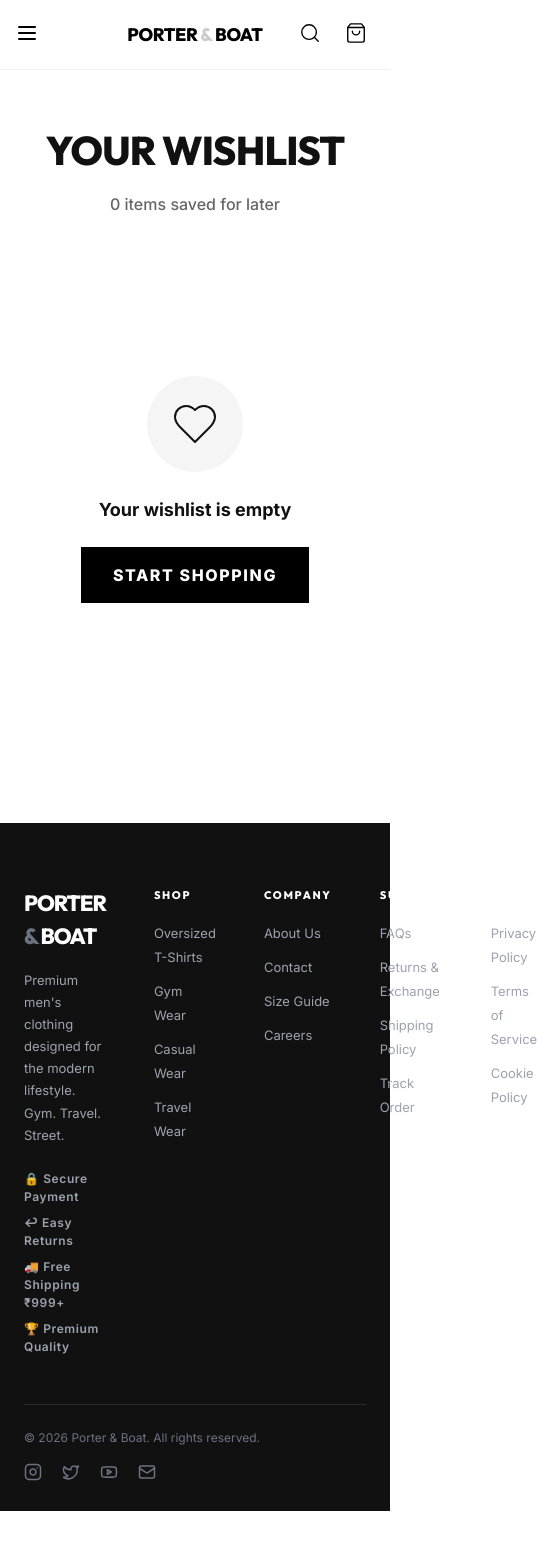
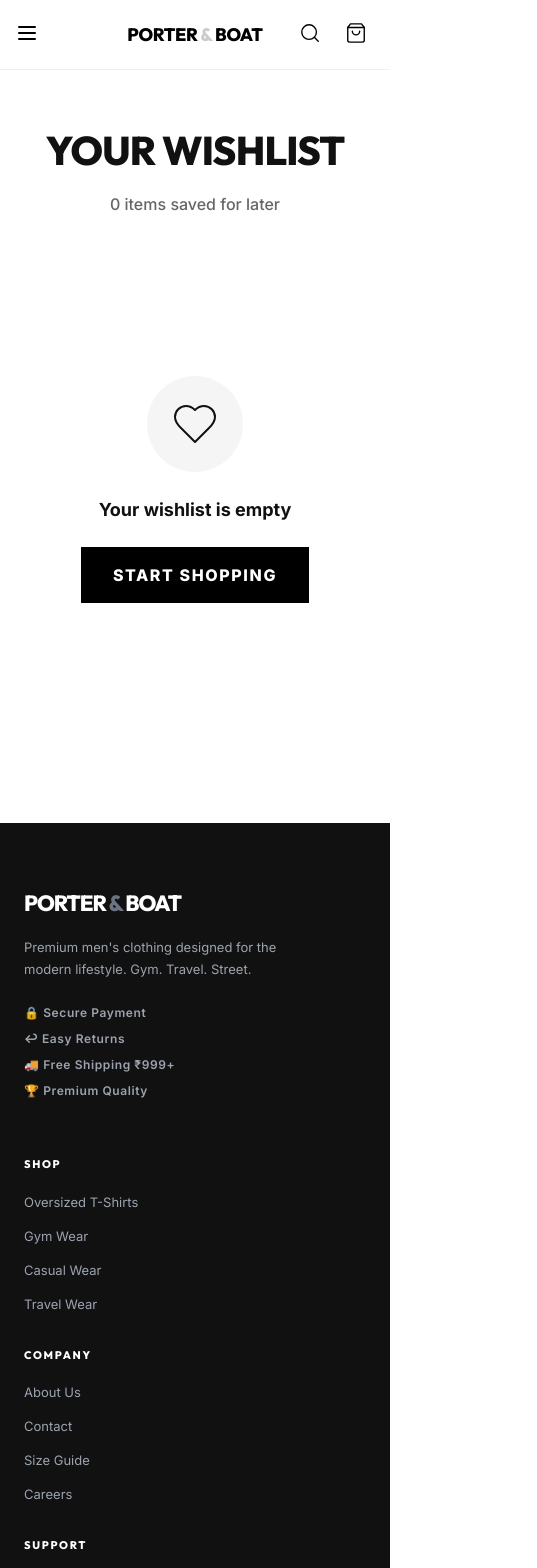
Before and after one commit to 003Ajay/Clothing_website, a React (Vite) app: page /wishlist in a window 390 px wide. Shown: the top 1568 px of the page, 537 px wide, since content can reach past the window. Before the commit the page ends 1511 px from the top, so only its background shows below. Built offline with nearby package versions, Linux system fonts and the light colour scheme.

Commit message:
Fix mobile alignment and responsive footer across the site

```diff
--- a/src/components/Footer.jsx
+++ b/src/components/Footer.jsx
@@ -32,12 +32,31 @@ const Footer = () => {
   };
 
   return (
-    <footer style={{ background: '#111', color: '#fff', padding: '64px 0 0' }}>
+    <footer style={{ background: '#111', color: '#fff', padding: '64px 0 0', width: '100%', overflow: 'hidden' }}>
+      <style>{`
+        @media (max-width: 1024px) {
+          .footer-grid {
+            grid-template-columns: 1fr 1fr !important;
+            gap: 40px !important;
+          }
+        }
+        @media (max-width: 600px) {
+          .footer-grid {
+            grid-template-columns: 1fr !important;
+            gap: 32px !important;
+          }
+          .footer-bottom {
+            flex-direction: column !important;
+            align-items: flex-start !important;
+            text-align: left !important;
+          }
+        }
+      `}</style>
       <div style={{ maxWidth: 1440, margin: '0 auto', padding: '0 24px' }}>
         {/* Top: Brand + Links */}
-        <div style={{ display: 'grid', gridTemplateColumns: '1fr repeat(4, auto)', gap: 48, paddingBottom: 48, borderBottom: '1px solid rgba(255,255,255,0.1)' }}>
+        <div className="footer-grid" style={{ display: 'grid', gridTemplateColumns: '1.5fr repeat(4, 1fr)', gap: 48, paddingBottom: 48, borderBottom: '1px solid rgba(255,255,255,0.1)' }}>
           {/* Brand */}
-          <div>
+          <div style={{ paddingBottom: 24 }}>
             <Link to="/" style={{ fontFamily: 'Outfit,sans-serif', fontWeight: 900, fontSize: 22, letterSpacing: '-0.05em', display: 'block', marginBottom: 16 }}>
               PORTER <span style={{ color: '#6b7280' }}>&</span> BOAT
             </Link>
@@ -75,7 +94,7 @@ const Footer = () => {
         </div>
 
         {/* Bottom */}
-        <div style={{ display: 'flex', justifyContent: 'space-between', alignItems: 'center', padding: '24px 0', flexWrap: 'wrap', gap: 16 }}>
+        <div className="footer-bottom" style={{ display: 'flex', justifyContent: 'space-between', alignItems: 'center', padding: '24px 0', flexWrap: 'wrap', gap: 16 }}>
           <p style={{ fontSize: 12, color: '#6b7280' }}>
             © {year} Porter & Boat. All rights reserved.
           </p>
--- a/src/index.css
+++ b/src/index.css
@@ -26,6 +26,13 @@
 }
 
 * { margin: 0; padding: 0; box-sizing: border-box; }
+
+html, body, #root {
+  width: 100%;
+  overflow-x: hidden;
+  margin: 0;
+  padding: 0;
+}
 
 body {
   font-family: var(--font-main);
--- a/src/pages/ProductDetailPage.jsx
+++ b/src/pages/ProductDetailPage.jsx
@@ -80,19 +80,19 @@ const ProductDetailPage = () => {
       <nav
         aria-label="breadcrumb"
         className="breadcrumb-nav"
-        style={{ maxWidth: 1440, margin: '0 auto', padding: '20px 24px', display: 'flex', gap: 8, fontSize: 11, fontWeight: 600, textTransform: 'uppercase', letterSpacing: '0.08em', color: '#9ca3af' }}
+        style={{ maxWidth: 1440, margin: '0 auto', padding: '16px 24px', display: 'flex', alignItems: 'center', gap: 8, fontSize: 10, fontWeight: 600, textTransform: 'uppercase', letterSpacing: '0.08em', color: '#9ca3af', width: '100%', overflow: 'hidden' }}
       >
         <Link to="/" style={{ color: '#9ca3af', whiteSpace: 'nowrap' }}>Home</Link>
         <span>/</span>
         <Link to={`/category/${product.category}-tshirts`} style={{ color: '#9ca3af', whiteSpace: 'nowrap' }}>Collection</Link>
         <span>/</span>
-        <span style={{ color: '#111', display: '-webkit-box', WebkitLineClamp: 1, WebkitBoxOrient: 'vertical', overflow: 'hidden' }}>{product.name}</span>
+        <span style={{ color: '#111', flex: 1, minWidth: 0, overflow: 'hidden', textOverflow: 'ellipsis', whiteSpace: 'nowrap' }}>{product.name}</span>
       </nav>
 
       {/* Product Layout */}
       <div
         className="pdp-grid"
-        style={{ maxWidth: 1440, margin: '0 auto', padding: '0 24px 80px', display: 'grid', gridTemplateColumns: '0.9fr 1.1fr', gap: 64, alignItems: 'start' }}
+        style={{ maxWidth: 1440, margin: '0 auto', padding: '0 24px 80px', display: 'grid', gridTemplateColumns: '0.9fr 1.1fr', gap: 64, alignItems: 'start', width: '100%', overflowX: 'hidden' }}
       >
 
         {/* ─ Left: Gallery ─ */}
```
